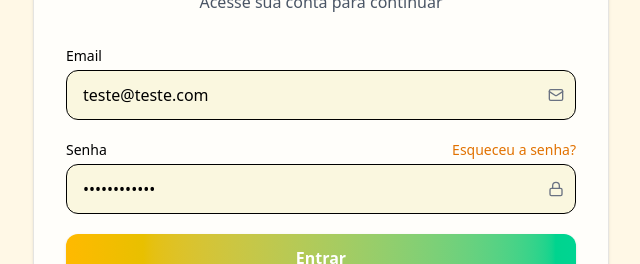
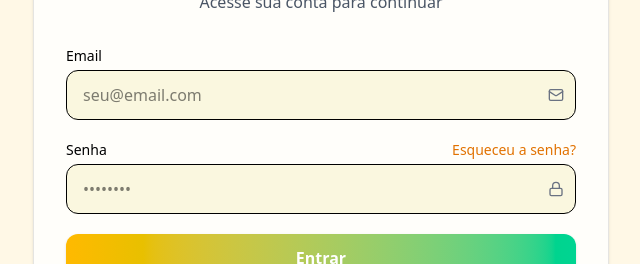
Before and after one commit to wmsalves/Salgadin, a React (Vite) app in the folder Salgadin-web/: page /login in a window 1280 px wide. Shown: the part 269-533 px from the top of the page, without its empty margins (319-959 px from the left). Built offline with nearby package versions, Linux system fonts and the light colour scheme.

Commit message:
fix: defaultValue on LoginPage

```diff
--- a/Salgadin-web/src/pages/LoginPage.tsx
+++ b/Salgadin-web/src/pages/LoginPage.tsx
@@ -41,7 +41,6 @@ export default function LoginPage() {
                 name="email"
                 type="email"
                 required
-                defaultValue="teste@teste.com"
                 className="w-full rounded-xl border px-4 py-3 pr-10 bg-[#faf7df] outline-none focus:ring-2 focus:ring-emerald-500"
                 placeholder="seu@email.com"
                 autoComplete="email"
@@ -72,7 +71,6 @@ export default function LoginPage() {
                 name="password"
                 type="password"
                 required
-                defaultValue="************"
                 className="w-full rounded-xl border px-4 py-3 pr-10 bg-[#faf7df] outline-none focus:ring-2 focus:ring-emerald-500"
                 placeholder="••••••••"
                 autoComplete="current-password"
```
